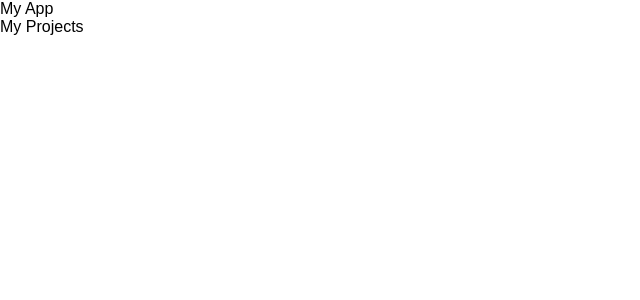
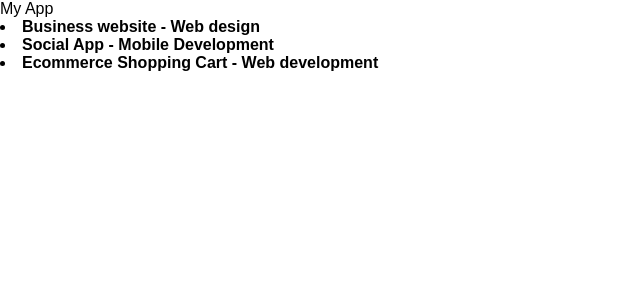
Before and after one commit to rahman541/test-react, a React (Create React App) app: page / in a window 1280 px wide. Shown: the top 300 px of the page, without its empty margins (0-640 px from the left). Built offline with nearby package versions, Linux system fonts and the light colour scheme.

Commit message:
Display item component

```diff
--- a/src/components/projectItem.js
+++ b/src/components/projectItem.js
@@ -4,7 +4,7 @@ class ProjectItem extends Component {
 	render() {
 		return (
 			<li className="ProjectItem">
-
+				<strong>{this.props.project.title} - {this.props.project.category}</strong>
 			</li>
 		);
 	}
--- a/src/components/projects.js
+++ b/src/components/projects.js
@@ -1,16 +1,20 @@
 import React, { Component } from 'react';
+import ProjectItem from './projectItem';
 
 class Projects extends Component {
 	render() {
 		let projectItems;
 		if (this.props.projects) {
 			projectItems = this.props.projects.map(project => {
-				console.log(project);
-			})
+				// console.log(project);
+				return (
+					<ProjectItem key={project.title} project={project} />
+				);
+			});
 		}
 		return (
 			<div className="Projects">
-				My Projects
+				{projectItems}
 			</div>
 		);
 	}
```
